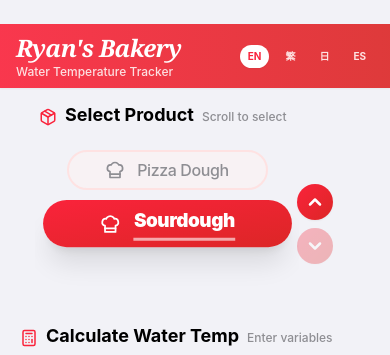
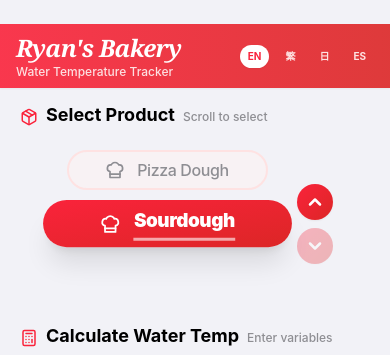
Before and after one commit to ghryan0000/dough-temp-tracker, a React (Vite) app: page / in a window 390 px wide. Shown: the top 355 px of the page. Built offline with nearby package versions, Linux system fonts and the light colour scheme.

Commit message:
style: align product selector to left by removing auto margins

```diff
--- a/dough-temp-tracker.tsx
+++ b/dough-temp-tracker.tsx
@@ -563,7 +563,7 @@ export default function DoughTempTracker() {
         <div className="grid grid-cols-1 md:grid-cols-12 gap-5 mb-8 items-start">
 
           {/* Left Column: Product Selector (Card Grid) */}
-          <div className="md:col-span-4 flex flex-col w-full max-w-xs mx-auto md:max-w-none md:mx-0">
+          <div className="md:col-span-4 flex flex-col w-full">
             <div className="flex items-start gap-2 mb-4 px-1">
               <Package size={18} className="text-apple-red mt-1" />
               <div className="flex flex-row items-baseline gap-2">
```
